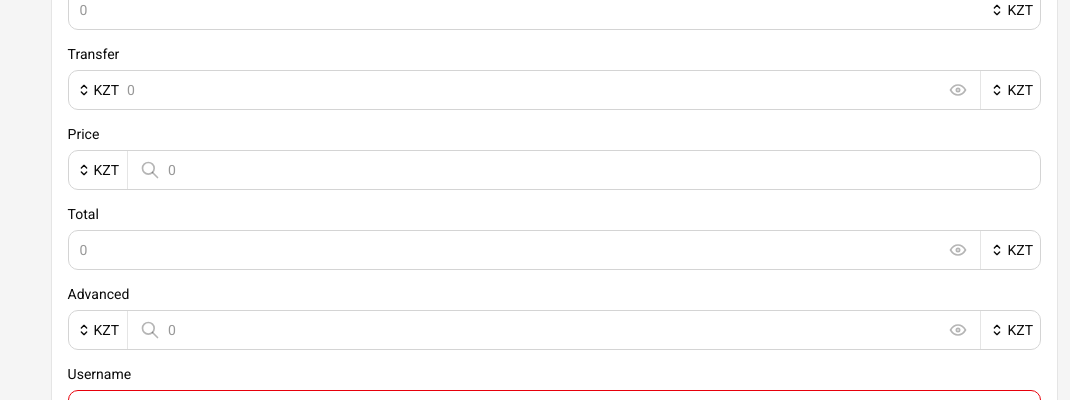
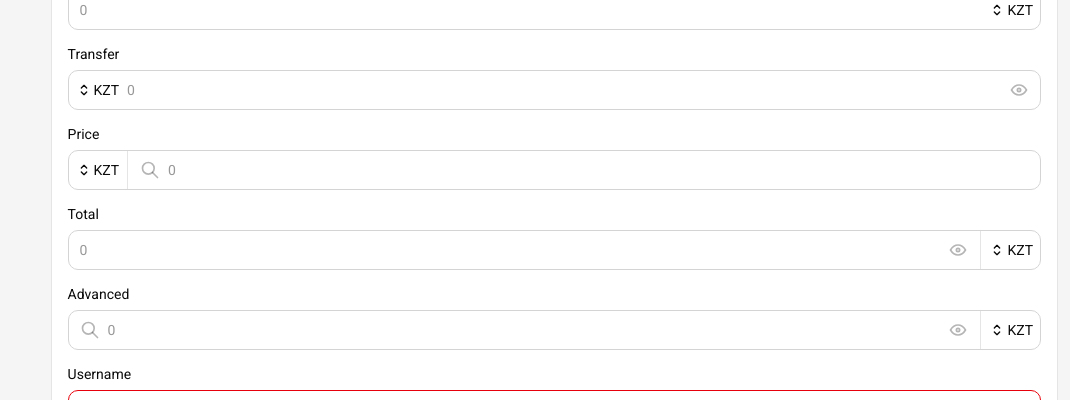
Before and after one commit to a169n/mui-custom-theme, a React (Vite) app: page /input in a window 1280 px wide. Shown: the part 1044-1444 px from the top of the page, without its empty margins (210-1280 px from the left). Built offline with nearby package versions, Linux system fonts and the light colour scheme.

Commit message:
Refine input addons and extract currency menu

```diff
--- a/src/components/CustomInput.tsx
+++ b/src/components/CustomInput.tsx
@@ -4,14 +4,13 @@ import {
   ButtonBase,
   FormControl,
   InputAdornment,
-  Menu,
-  MenuItem,
   OutlinedInput,
   type OutlinedInputProps,
   Typography,
 } from '@mui/material';
 import { useTheme } from '@mui/material/styles';
 import { IconSelector } from '@tabler/icons-react';
+import { CustomInputCurrencyMenu } from './CustomInputCurrencyMenu';
 
 export interface CustomInputProps
   extends Omit<OutlinedInputProps, 'label' | 'startAdornment' | 'endAdornment'> {
@@ -66,8 +65,6 @@ export const CustomInput = forwardRef<HTMLInputElement, CustomInputProps>(
 
     const [selectedCurrency, setSelectedCurrency] = useState(CURRENCY_OPTIONS[0]);
     const [currencyMenuAnchor, setCurrencyMenuAnchor] = useState<HTMLElement | null>(null);
-    const startAddonRef = useRef<HTMLDivElement | null>(null);
-    const endAddonRef = useRef<HTMLDivElement | null>(null);
     const inputContainerRef = useRef<HTMLDivElement | null>(null);
 
     const generatedId = useId();
@@ -76,6 +73,9 @@ export const CustomInput = forwardRef<HTMLInputElement, CustomInputProps>(
       () => (id ? `${id}-currency-menu` : `${generatedId}-currency-menu`),
       [generatedId, id]
     );
+
+    const hasLeadingAddon = Boolean(leadingAddon && !trailingAddon);
+    const hasTrailingAddon = Boolean(trailingAddon && !leadingAddon);
 
     const handleOpenCurrencyMenu = () => {
       setCurrencyMenuAnchor(inputContainerRef.current);
@@ -96,9 +96,9 @@ export const CustomInput = forwardRef<HTMLInputElement, CustomInputProps>(
       }
     }, [currencyMenuAnchor, disabled]);
 
-    const CurrencyAddon = ({ side }: { side: 'start' | 'end' }) => (
-      <ButtonBase
-        className={`${ADORNMENT_ITEM_CLASS} ${ADORNMENT_CURRENCY_CLASS}`}
+const CurrencyAddon = () => (
+  <ButtonBase
+    className={`${ADORNMENT_ITEM_CLASS} ${ADORNMENT_CURRENCY_CLASS}`}
         onClick={handleOpenCurrencyMenu}
         disableRipple
         sx={{
@@ -150,14 +150,13 @@ export const CustomInput = forwardRef<HTMLInputElement, CustomInputProps>(
         {(() => {
           // start adornment element
           const startAdornmentEl =
-            leadingAddon || startIcon ? (
+            hasLeadingAddon || startIcon ? (
               <InputAdornment
                 position="start"
-                ref={startAddonRef}
                 sx={{ display: 'flex', alignItems: 'center', height: '100%' }}
               >
-                {leadingAddon ? <CurrencyAddon side="start" /> : null}
-                {startIcon && leadingAddon ? (
+                {hasLeadingAddon ? <CurrencyAddon /> : null}
+                {startIcon && hasLeadingAddon ? (
                   <Box
                     sx={{
                       width: '1px',
@@ -176,14 +175,13 @@ export const CustomInput = forwardRef<HTMLInputElement, CustomInputProps>(
 
           // end adornment element
           const endAdornmentEl =
-            trailingAddon || endIcon ? (
+            hasTrailingAddon || endIcon ? (
               <InputAdornment
                 position="end"
-                ref={endAddonRef}
                 sx={{ display: 'flex', alignItems: 'center', height: '100%' }}
               >
                 {endIcon}
-                {endIcon && trailingAddon ? (
+                {endIcon && hasTrailingAddon ? (
                   <Box
                     sx={{
                       width: '1px',
@@ -195,7 +193,7 @@ export const CustomInput = forwardRef<HTMLInputElement, CustomInputProps>(
                     }}
                   />
                 ) : null}
-                {trailingAddon ? <CurrencyAddon side="end" /> : null}
+                {hasTrailingAddon ? <CurrencyAddon /> : null}
               </InputAdornment>
             ) : undefined;
 
@@ -212,10 +210,10 @@ export const CustomInput = forwardRef<HTMLInputElement, CustomInputProps>(
                 aria-labelledby={labelId}
                 sx={{
                   '&.MuiInputBase-adornedStart': {
-                    paddingLeft: leadingAddon ? theme.spacing(2) : theme.spacing(3),
+                    paddingLeft: hasLeadingAddon ? theme.spacing(2) : theme.spacing(3),
                   },
                   '&.MuiInputBase-adornedEnd': {
-                    paddingRight: trailingAddon ? theme.spacing(2) : theme.spacing(3),
+                    paddingRight: hasTrailingAddon ? theme.spacing(2) : theme.spacing(3),
                   },
                 }}
                 {...inputProps}
@@ -223,53 +221,16 @@ export const CustomInput = forwardRef<HTMLInputElement, CustomInputProps>(
             </Box>
           );
         })()}
-        {leadingAddon || trailingAddon ? (
-          <Menu
-            id={currencyMenuId}
+        {hasLeadingAddon || hasTrailingAddon ? (
+          <CustomInputCurrencyMenu
+            menuId={currencyMenuId}
             anchorEl={currencyMenuAnchor}
             open={Boolean(currencyMenuAnchor)}
             onClose={handleCloseCurrencyMenu}
-            anchorOrigin={{ vertical: 'bottom', horizontal: 'left' }}
-            transformOrigin={{ vertical: 'top', horizontal: 'left' }}
-            slotProps={{
-              paper: {
-                sx: (theme) => ({
-                  mt: 1,
-                  p: theme.spacing(1),
-                  borderRadius: `${theme.tokens.theme.radius.md}px`,
-                }),
-              },
-            }}
-            MenuListProps={{ role: 'listbox', sx: { p: 1 } }}
-          >
-            {CURRENCY_OPTIONS.map((option) => (
-              <MenuItem
-                key={option}
-                selected={option === selectedCurrency}
-                onClick={() => handleSelectCurrency(option)}
-                sx={(theme) => {
-                  const highlightColor = theme.palette.alpha.black[100];
-
-                  return {
-                    p: theme.spacing(2),
-                    borderRadius: `${theme.tokens.theme.radius.md}px`,
-                    '&:hover': {
-                      backgroundColor: highlightColor,
-                    },
-                    '&.Mui-selected': {
-                      backgroundColor: highlightColor,
-                    },
-                    '&.Mui-selected:hover': {
-                      backgroundColor: highlightColor,
-                    },
-                    '& .MuiTypography-root': { ...theme.typography.caption },
-                  };
-                }}
-              >
-                <Typography variant="caption">{option}</Typography>
-              </MenuItem>
-            ))}
-          </Menu>
+            options={CURRENCY_OPTIONS}
+            selectedOption={selectedCurrency}
+            onSelectOption={handleSelectCurrency}
+          />
         ) : null}
         {renderCaption(description, theme.palette.text.secondary)}
       </FormControl>
--- /dev/null
+++ b/src/components/CustomInputCurrencyMenu.tsx
@@ -0,0 +1,70 @@
+import { Menu, MenuItem, Typography } from '@mui/material';
+
+export interface CustomInputCurrencyMenuProps {
+  menuId: string;
+  anchorEl: HTMLElement | null;
+  open: boolean;
+  onClose: () => void;
+  options: string[];
+  selectedOption: string;
+  onSelectOption: (option: string) => void;
+}
+
+export const CustomInputCurrencyMenu = ({
+  menuId,
+  anchorEl,
+  open,
+  onClose,
+  options,
+  selectedOption,
+  onSelectOption,
+}: CustomInputCurrencyMenuProps) => (
+  <Menu
+    id={menuId}
+    anchorEl={anchorEl}
+    open={open}
+    onClose={onClose}
+    anchorOrigin={{ vertical: 'bottom', horizontal: 'left' }}
+    transformOrigin={{ vertical: 'top', horizontal: 'left' }}
+    slotProps={{
+      paper: {
+        sx: (theme) => ({
+          mt: 1,
+          p: theme.spacing(1),
+          borderRadius: `${theme.tokens.theme.radius.md}px`,
+        }),
+      },
+    }}
+    MenuListProps={{ role: 'listbox', sx: { p: 1 } }}
+  >
+    {options.map((option) => (
+      <MenuItem
+        key={option}
+        selected={option === selectedOption}
+        onClick={() => onSelectOption(option)}
+        sx={(theme) => {
+          const highlightColor = theme.palette.alpha.black[100];
+
+          return {
+            p: theme.spacing(2),
+            borderRadius: `${theme.tokens.theme.radius.md}px`,
+            '&:hover': {
+              backgroundColor: highlightColor,
+            },
+            '&.Mui-selected': {
+              backgroundColor: highlightColor,
+            },
+            '&.Mui-selected:hover': {
+              backgroundColor: highlightColor,
+            },
+            '& .MuiTypography-root': { ...theme.typography.caption },
+          };
+        }}
+      >
+        <Typography variant="caption">{option}</Typography>
+      </MenuItem>
+    ))}
+  </Menu>
+);
+
+export default CustomInputCurrencyMenu;
--- a/src/pages/components/InputPage.tsx
+++ b/src/pages/components/InputPage.tsx
@@ -47,7 +47,6 @@ export const InputPage = () => (
         label="Transfer"
         placeholder="0"
         leadingAddon
-        trailingAddon
         endIcon={<IconEye size={20} />}
         fullWidth
       />
@@ -68,7 +67,6 @@ export const InputPage = () => (
       <CustomInput
         label="Advanced"
         placeholder="0"
-        leadingAddon
         trailingAddon
         startIcon={<IconSearch size={20} />}
         endIcon={<IconEye size={20} />}
```
